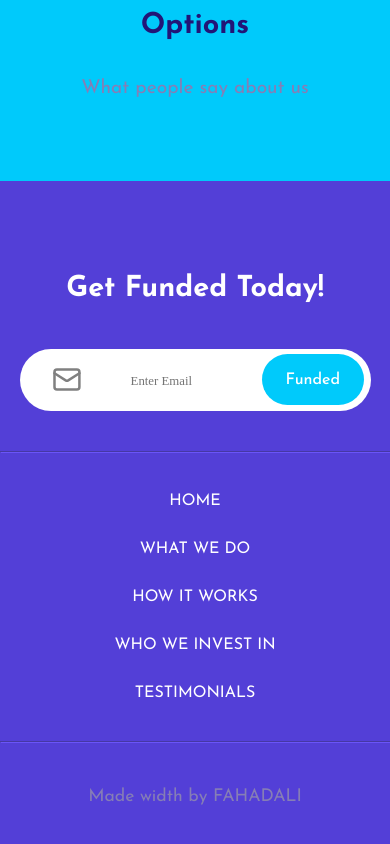
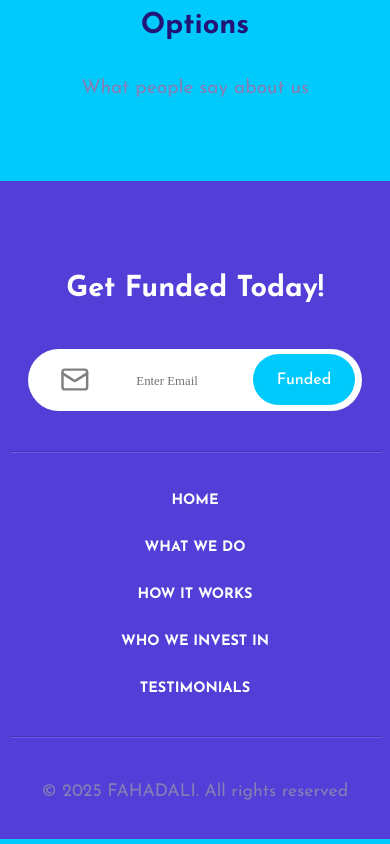
Before and after one commit to FahadAli-Dev/digital-business, a Next.js app: page / in a window 390 px wide. Shown: the part 8780-9624 px from the top of the page. Built offline with nearby package versions, Linux system fonts and the light colour scheme.

Commit message:
complete Footer section now let's move to Testimonials section

```diff
--- a/src/components/EmailBox/EmailBox.jsx
+++ b/src/components/EmailBox/EmailBox.jsx
@@ -23,8 +23,8 @@ const EmailBox = () => {
   }, []);
 
   const searchBarVariants = (duration) => ({
-    ofScreen: { y: "2rem", opacity: 0 },
-    onScreen: {
+    offscreen: { y: "2rem", opacity: 0 },
+    onscreen: {
       y: "0rem",
       opacity: 1,
       transition: { delay: 1, ease: "linear", duration: duration },
@@ -36,28 +36,32 @@ const EmailBox = () => {
   return (
     <motion.div
       initial={{ width: "10%" }}
-      animate={{
+      whileInView={{
         width: `${width > 1024 ? "80%" : width <= 560 ? "90%" : "60%"}`,
         transition: { duration: 1, ease: "linear" },
       }}
+      viewport={{ once: true }}
       className={style["emailBox"]}
     >
       <MotionLuMail
-        initial="ofScreen"
-        animate="onScreen"
+        initial="offscreen"
+        whileInView="onscreen"
         variants={searchBarVariants(0.5)}
+        viewport={{ once: true }}
         size={35}
       />
       <motion.input
-        initial="ofScreen"
-        animate="onScreen"
+        initial="offscreen"
+        whileInView="onscreen"
         variants={searchBarVariants(0.6)}
+        viewport={{ once: true }}
         type="text"
         placeholder="Enter Email"
       />
       <motion.button
-        initial="ofScreen"
-        animate="onScreen"
+        initial="offscreen"
+        whileInView="onscreen"
+        viewport={{ once: true }}
         variants={searchBarVariants(0.7)}
       >
         {width <= 420 ? "Funded" : "Get Funded"}
--- a/src/components/Footer/Footer.jsx
+++ b/src/components/Footer/Footer.jsx
@@ -18,7 +18,7 @@ const Footer = () => {
           <span>testimonials</span>
         </div>
         <hr />
-        <span className="text">Made width by FAHADALI</span>
+        <span className="text">© 2025 FAHADALI. All rights reserved</span>
       </div>
     </div>
   );
--- a/src/components/Footer/Footer.module.css
+++ b/src/components/Footer/Footer.module.css
@@ -20,11 +20,12 @@
 }
 
 .f-container > :nth-child(2) {
-  width: 65%;
+  width: 67%;
   margin: auto;
   display: flex;
   justify-content: center;
   align-items: center;
+  position: relative;
 }
 
 .f-container > :nth-child(2) > :nth-child(1) {
@@ -47,29 +48,33 @@
 
 .f-menu > span {
   cursor: pointer;
+  font-size: 0.9rem;
+  font-weight: 700;
 }
 
 @media (max-width: 1240px) {
   .f-container {
     max-width: 960px;
   }
+
+  .f-container > :nth-child(2) {
+    width: 83%;
+  }
 }
 
 @media (max-width: 1024px) {
-  .f-container {
-    max-width: 720px;
-  }
   .f-container > :nth-child(2) {
     width: 100%;
   }
+
   .f-menu {
     flex-direction: column;
     gap: 2rem;
   }
 }
 
-@media (max-width: 768px) {
+@media (max-width: 560px) {
   .f-container {
-    max-width: 540px;
+    max-width: 95%;
   }
 }
```
